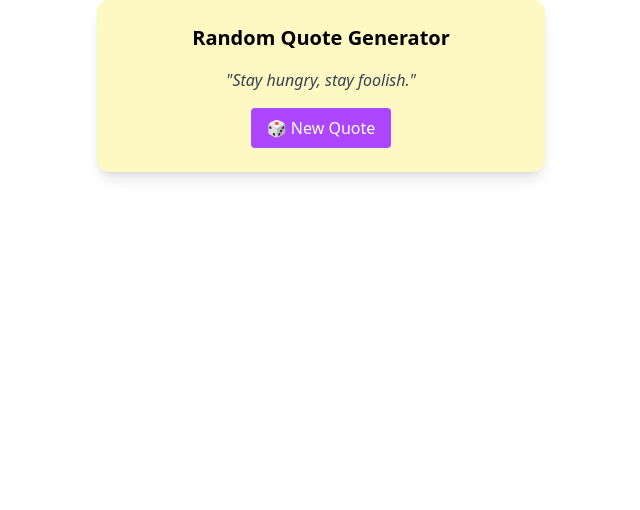
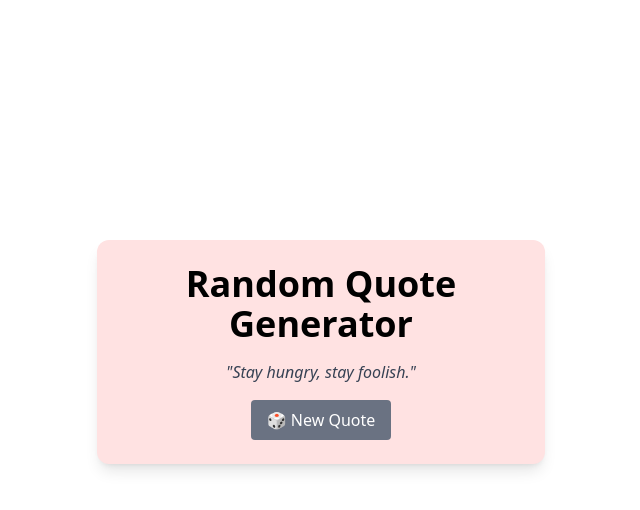
Before and after one commit to avaykhatry/ai-faq-chatbot, a React (Vite) app: page / in a window 1280 px wide. Shown: the top 510 px of the page, without its empty margins (319-959 px from the left). Built offline with nearby package versions, Linux system fonts and the light colour scheme.

Commit message:
chore: update quote generator ui

```diff
--- a/src/QuoteGen.jsx
+++ b/src/QuoteGen.jsx
@@ -17,12 +17,12 @@ export default function QuoteGenerator() {
   }
 
   return (
-    <div className="p-6 max-w-md mx-auto bg-yellow-100 rounded-xl shadow-lg text-center space-y-4">
-      <h1 className="text-xl font-bold">Random Quote Generator</h1>
+    <div className="p-6 max-w-md mx-auto bg-red-100 rounded-xl shadow-lg text-center space-y-4 my-60">
+      <h1 className="text-4xl font-bold">Random Quote Generator</h1>
       <p className="italic text-gray-700">"{quote}"</p>
       <button
         onClick={getRandomQuote}
-        className="px-4 py-2 bg-purple-500 text-white rounded hover:bg-purple-600"
+        className="px-4 py-2 bg-gray-500 text-white rounded hover:bg-purple-600"
       >
         🎲 New Quote
       </button>
```
